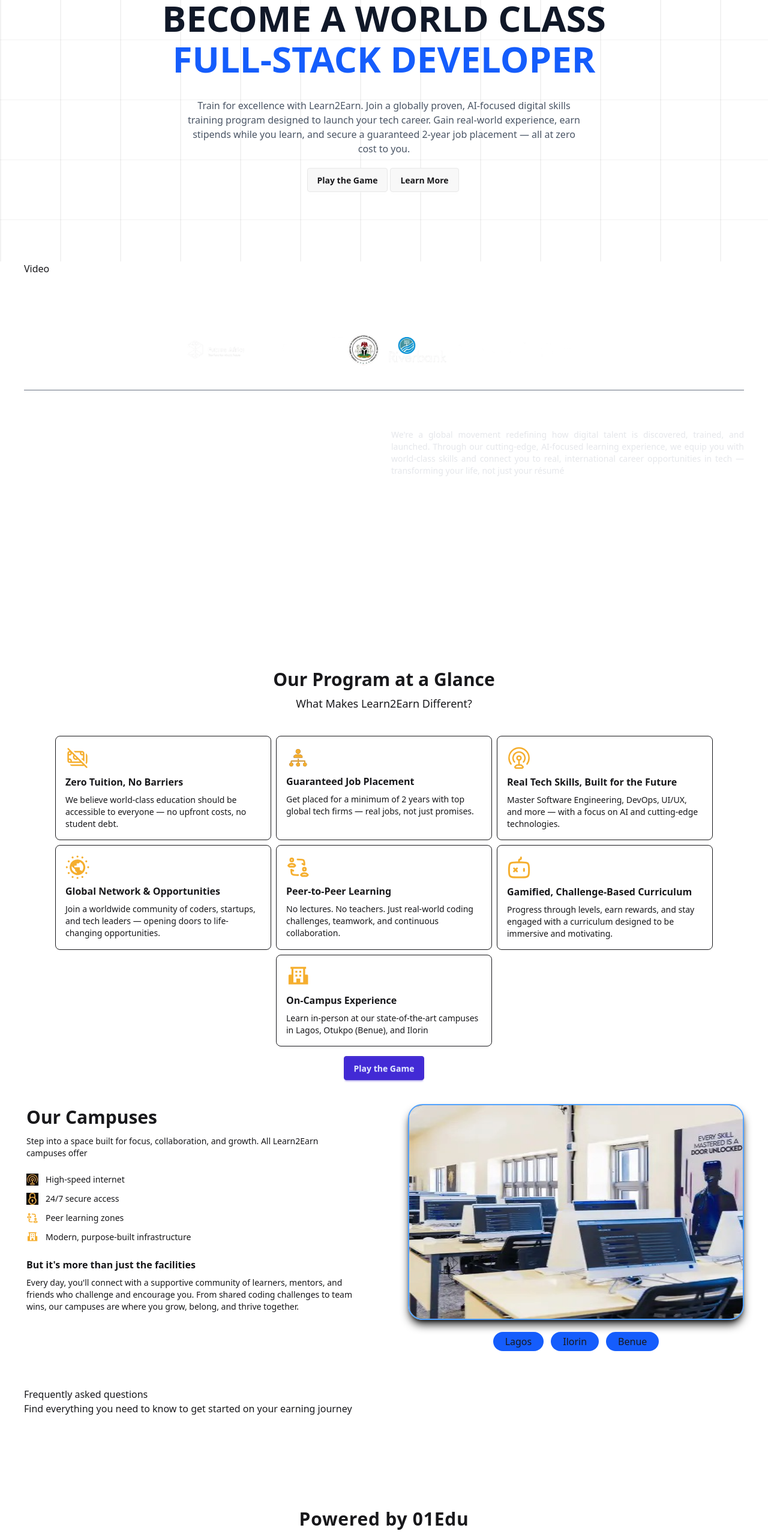
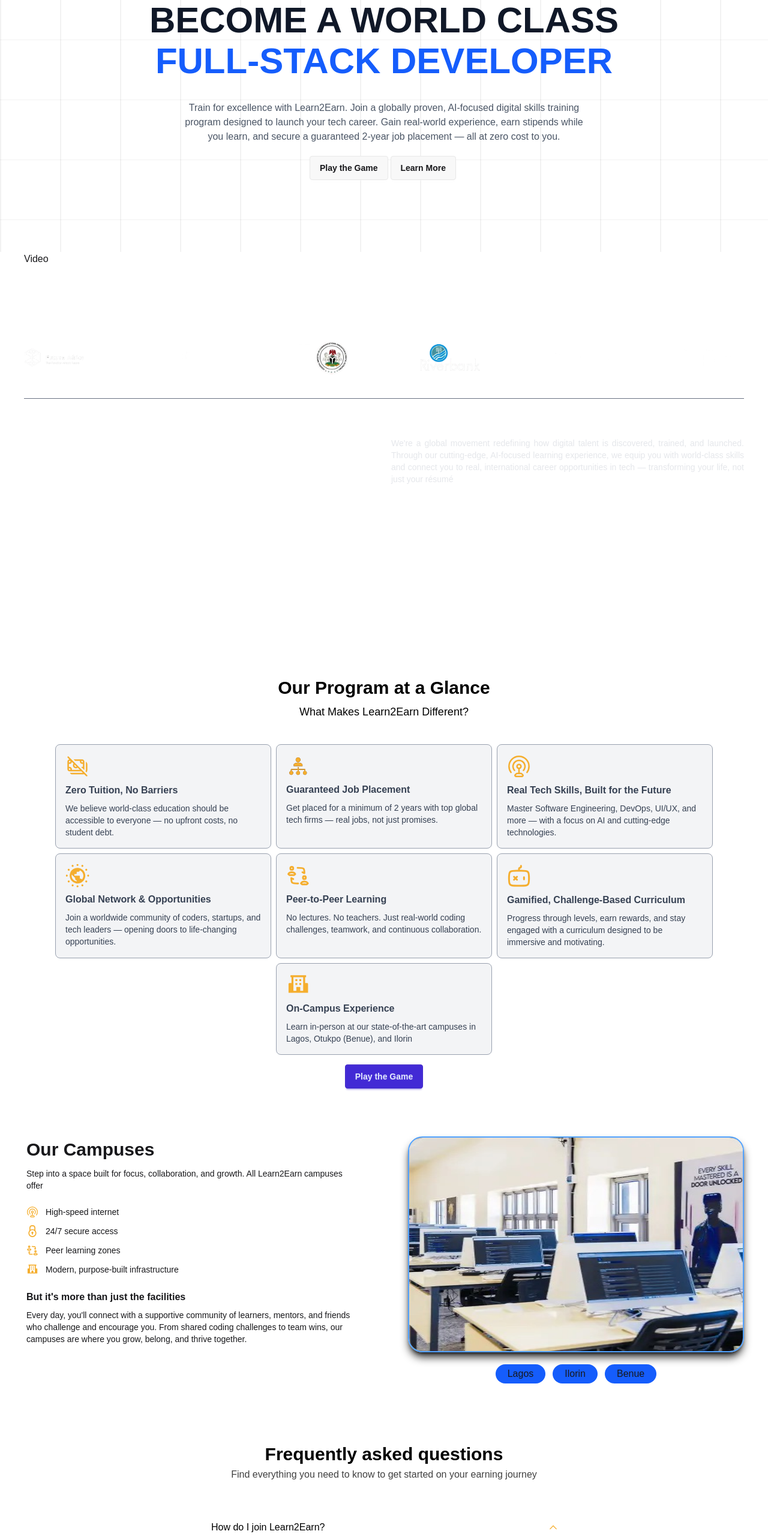
Before and after one commit to Tobadave/Day1, a React app in the folder frontend/: page / in a window 1280 px wide. Shown: the part 234-2797 px from the top of the page at 60% size. Built offline with nearby package versions, Linux system fonts and the light colour scheme; the HTML template or start-up script is replaced by a standard one.

Commit message:
touching up ui's

```diff
--- a/frontend/src/components/Landing/Info.jsx
+++ b/frontend/src/components/Landing/Campus.jsx
@@ -1,15 +1,14 @@
-// import { info } from 'console'
-info
 import React from 'react'
 import { info } from '../constants';
 
 const Info = () => {
     const data = info[0];
-
   return (
     <>
-        <span className='flex flex-row gap-20'>
+        {/* campus  */}
+        <span className='flex flex-row gap-20 md:py-10'>
 
+            {/*----------- Our Campus FEATURES */}
             <div className='flex flex-1'>
                 <div className='flex flex-col p-1'>
                 <div className='mb-3'>
@@ -18,7 +17,7 @@
                     <h2 className='text-sm'>
                         {data.p}</h2>
                 </div>
-
+                {/* The 4 features */}
                 <div className='flex flex-col py-2'>
                     {data.ft.map((list, idx)=>(
                         <div key={idx} className='flex flex-row gap-3 py-1 pb-2'>
@@ -27,24 +26,21 @@
                         </div>
                     ))}
                 </div>
-
-             <div className=''>
-                <h1 className='font-semibold py-2'>{data.head2}</h1>
-                <p className='font-light text-sm'>{data.info}</p>
-            </div>
-
+                {/* The 2 About SECTION */}
+                <div className=''>
+                    <h1 className='font-semibold py-2'>{data.head2}</h1>
+                    <p className='font-light text-sm'>{data.info}</p>
+                </div>
             </div>
             </div>
 
-
-
-            <div className='flex flex-1 flex-col'>
+            {/* ---------Picture Right Section */}
+            <div className='flex flex-1  b-300 flex-col'>
                 <div className='flex '>
                     <img src={data.image}
                         className='rounded-3xl border-blue-400
                         object-fill w-full h-90 border-2 shadow-black/90 shadow-lg' alt="" />
                 </div>
-
                 {/* location selection */}
                 <div className='justify-center flex gap-3 py-5'>
                     {data.button.map((li, idx)=>(
--- a/frontend/src/components/Landing/Details.jsx
+++ b/frontend/src/components/Landing/Details.jsx
@@ -6,27 +6,30 @@
     <div className="text-white">
       {partners.map((item, index) => (
         <div key={index} className="flex flex-col items-center my-8">
+
           {/* Partners Section */}
-          <h1 className="text-2xl my-2 font-semibold">{item.title}</h1>
+          <div className='flex flex-col items-center w-full max-h-60'>
+          <h1 className="text-3xl my-5 pb-0 font-semibold tracking-wide">{item.title}</h1>
 
-          {/* Logos */}
-          <div className="flex flex-wrap justify-center gap-4 my-4">
+          {/* Logos Horizontal */}
+          <div className="flex flex-wrap justify-between w-full gap-10 my-4">
             {item.partners.map((logo, idx) => (
               <div key={idx} className="flex items-center">
-                <img src={logo} alt="partner logo" className="w-24 h-auto object-contain" />
+                <img src={logo} alt="partner logo" className="w-[100px] object-contain" />
               </div>
             ))}
+            </div>
           </div>
 
           <hr className="w-full my-6 border-gray-500" />
 
           {/* About Section */}
-
           <div className="flex flex-col md:flex-row justify-between gap-6
             text-center md:text-left my-10">
-
-            <div className="flex-1 text-2xl font-semibold">{item.aboutText}</div>
-
+              {/* left side */}
+            <div className="flex-1 text-2xl font-semibold">
+              {item.aboutText}</div>
+              {/* right side */}
             <div className="flex-1 text-justify leading-5
             text-sm text-gray-200">{item.abouth2}</div>
           </div>
@@ -41,8 +44,6 @@
             ))}
           </div>
         </div>
-
-
       ))}
     </div>
   );
--- a/frontend/src/components/Landing/Faq.jsx
+++ b/frontend/src/components/Landing/Faq.jsx
@@ -1,42 +1,68 @@
-import React from 'react'
-import { faq } from '../constants'
-// faq
+import React, { useState } from 'react';
+import { faq, arrowicon } from '../constants';
 
 const Faq = () => {
   const data = faq[0];
+  const [openIndex, setOpenIndex] = useState(null);
+
+  const toggle = (index) => {
+    setOpenIndex(openIndex === index ? null : index);
+  };
 
   return (
     <>
-      <div className='py-10'>
-
+      <div className="py-10 bg-white text-black">
         <span>
-          {/* title */}
-          <div className=''>
-            <h1>{data.h1}</h1>
-            <p>{data.abt}</p>
+          {/* Title */}
+          <div className="text-center">
+            <h1 className="font-bold md:text-3xl">{data.h1}</h1>
+            <p className="p-1 text-neutral-700">{data.abt}</p>
           </div>
 
-          {/* question section */}
-          <div>
-            {data.questions.map((item, idx)=>(
-              <div key={idx}>
-                <head>
-                  <h1>{item.title}</h1>
-                </head>
+          {/* Question section */}
+          <div className="flex items-center justify-center">
+            <div className="flex flex-col justify-center w-2/4 py-10">
+              {data.questions.map((item, idx) => (
+                <div key={idx}>
+                  <div>
+                    <button
+                      onClick={() => toggle(idx)}
+                      className="w-full p-1 py-5 px-3 flex flex-row justify-between items-center"
+                    >
+                      <h1 className="font-[100px] text-left ">{item.title}</h1>
+                      <img
+                        src={arrowicon}
+                        alt="arrow"
+                        className={`transition-transform duration-300 w-3 ${
+                          openIndex === idx ? 'rotate-180' : 'rotate-0'
+                        }`}
+                      />
+                    </button>
 
-                <div>
-                  <p>{}</p>
+
+                    <div
+                      className={`transition-all duration-300 overflow-hidden ${
+                        openIndex === idx
+                          ? 'max-h-96 opacity-100 mt-2'
+                          : 'max-h-0 opacity-0'
+                      }`}
+                    >
+
+                    <div className='text-sm font-extralight px-2 pb-5'>
+                      <p className="p-1 text-neutral-700">{item.p1}</p>
+                      <p className="p-1 text-neutral-700">{item.p2}</p>
+                    </div>
+                    </div>
+                    <hr className='text-neutral-300 mx-0' />
+                  </div>
                 </div>
-              </div>
-            ))
-            }
+              ))}
+            </div>
           </div>
-
         </span>
       </div>
+    </>
+  );
+};
 
-    </>
-  )
-}
-
-export default Faq
+export default Faq;
--- a/frontend/src/components/Landing/Footer.jsx
+++ b/frontend/src/components/Landing/Footer.jsx
@@ -1,5 +1,5 @@
 import React from 'react'
-import { footer, navbar, mainlogo } from '../constants'
+import { footer, navbar, bglogo } from '../constants'
 import { NavLink } from 'react-router-dom';
 
 const Footer = () => {
@@ -10,45 +10,41 @@
     <>
         <footer className='flex flex-col'>
 
-            {/* powered by */}
-            <div className=''>
+            {/*----------Powered by 01Edu */}
+            <div className='bg-green-50 text-black'>
                 <div className='flex flex-col items-center h-80 md:py-10 text-center
                 justify-center'>
                     <h1
                     className='text-3xl font-semibold font pb-2
                     tracking-wide'>{data.top}</h1>
-                    <h1 className='w-1/2 font-light tracking-tight'>{data.abt}</h1>
+                    <h1 className='w-1/2 font-normal tracking-tight'>{data.abt}</h1>
                 </div>
             </div>
             {/* Ready to Start Your Journey? */}
-            <div className='flex flex-col justify-center items-center gap-5 py-10 h-100'>
+            <div className='bg-gray-800 flex flex-col justify-center items-center gap-5 py-10 h-100'>
                 <h1 className='text-3xl font-semibold'>{data.h1}</h1>
                 <h1 className='w-3/5 text-center
                 text-gray-400'>{data.details}</h1>
-
+            {/* Play the Game btn */}
                 <button className='btn w-fit mt-5'>
                     {data.btnText}
                 </button>
-
                 {/* <hr className="w-full border-gray-500" /> */}
             </div>
 
 
-
-
-            {/* icons */}
-            <div className='flex md:flex-row lg:w-2/4 gap-2 mb-20'>
-
+            {/* ---------------bottom footer */}
+            <div className='bg-gray-800 '>
+            <div className=' flex md:flex-row lg:w-2/4 gap-2 mb-20'>
+                {/*----Info*/}
                 <span className='flex flex-col
-                justify-between flex-1 gap-7'>
-                    {/* logo */}
-                    <img src={mainlogo} alt="Logo" className='
+                    justify-between flex-1 gap-7'>
+                    {/* bg-logo */}
+                    <img src={bglogo} alt="Logo" className='
                     w-40'/>
-
-                    {/* Empowering */}
+                    {/* Empowering everyone... */}
                     <h1 className='text-sm w-3/4 text-gray-300'>{data.info}</h1>
-
-                    {/* social links */}
+                    {/* social links icon ...*/}
                     <div className='flex flex-row gap-4'>
                         {data.down.map((item, idx)=>(
                             <div key={idx}>
@@ -58,8 +54,7 @@
                     </div>
                 </span>
 
-
-                {/* Quick Links */}
+                {/*--- Quick Links */}
                 <span className='flex flex-col flex-1 justify-start'>
                     <h1 className='font-semibold md:text-[16px] mb-3'>{data.h2}</h1>
 
@@ -79,7 +74,7 @@
                     </div>
                 </span>
             </div>
-
+        </div>
         </footer>
     </>
   )
--- a/frontend/src/components/Landing/Hero.jsx
+++ b/frontend/src/components/Landing/Hero.jsx
@@ -2,15 +2,15 @@
 
 function HeroSection() {
   return (
-    <section className="relative flex flex-col items-center justify-center py-24 text-center bg-white
+    <section className="relative flex flex-col items-center justify-center py-25 text-center bg-white
       [background-image:linear-gradient(to_right,rgba(0,0,0,0.05)_2px,transparent_2px),linear-gradient(to_bottom,rgba(0,0,0,0.05)_1px,transparent_1px)]
       [background-size:100px_100px]">
 
       {heroData.map((item, index)=>(
         <div key={index} className="flex flex-col items-center font-normal pt-20">
         <div
-          className="bg-green-200 text-gray-800 border-1
-          text-sm rounded-sm p-2 border-green-800">
+          className="bg-green-100 text-gray-800 border-1
+          text-sm rounded-sm p-2 border-gray-300">
             {item.info}</div>
 
         <span className="uppercase text-6xl my-5 font-semibold">
--- a/frontend/src/components/Landing/Program.jsx
+++ b/frontend/src/components/Landing/Program.jsx
@@ -5,7 +5,7 @@
 const Program = () => {
     const data = about[0];
   return (
-    <div>
+    <div className='bg-white text-black'>
         <span className='text-center'>
             <h1
             className='font-bold text-3xl py-2'>{data.h1}</h1>
@@ -18,7 +18,8 @@
             {data.lists.map((item, idx)=>(
 
             <div
-                className='flex flex-col border-1 rounded-lg p-4 max-w-90'
+                className='bg-gray-100 flex flex-col border-1
+                border-gray-400 rounded-lg p-4 max-w-90 text-gray-700'
                 key={idx}>
                     <div>
                         <img src={item.icon} alt=""
--- a/frontend/src/components/Navbar.jsx
+++ b/frontend/src/components/Navbar.jsx
@@ -1,4 +1,4 @@
-import React from 'react';
+import { mainlogo } from "./constants";
 import { navbar } from './constants';
 import { NavLink } from 'react-router-dom';
 
@@ -8,7 +8,8 @@
     border-gray-400 backdrop-blur-md shadow-md">
       <div className="py-5 flex justify-between items-center px-8">
         {/* Logo */}
-        <div className="text-xl font-bold text-black">MyLogo</div>
+        <img src={mainlogo} alt=""className="w-28" />
+        {/* <div className="text-xl font-bold text-black">MyLogo</div> */}
 
         {/* Nav Links */}
         <div className="flex gap-6">
--- a/frontend/src/components/constants.js
+++ b/frontend/src/components/constants.js
@@ -17,16 +17,18 @@
 import game from "../assets/icons/gamified.svg"
 import campus from "../assets/icons/campus.svg"
 import logo from "../assets/icons/icons.svg"
-
-import internet from "../assets/icons/internet.png"
-import secure from "../assets/icons/secure.png"
+import logo2 from "../assets/icons/logo.webp"
+import internet from "../assets/icons/internet.svg"
+import secure from "../assets/icons/secure.svg"
+import arrow from "../assets/icons/droparrow.svg"
 
 // icons2
 import { FaFacebook, FaInstagram, FaLinkedin, FaYoutube } from "react-icons/fa";
 import { FaSquareXTwitter } from "react-icons/fa6";
 
-
+export const bglogo = logo2;
 export const mainlogo = logo;
+export const arrowicon = arrow;
 
 export const navbar = [
     {name:"Home", path:"/"},
@@ -176,39 +178,36 @@
   {
     h1: "Frequently asked questions",
     abt: "Find everything you need to know to get started on your earning journey",
-
-        questions : [
+    questions: [
       {
         title: "How do I join Learn2Earn?",
-                p1:`Start by playing our free, fun online selection game — it tests your logic, memory, and problem-solving skills.`,
-                p2:`If you pass, you’ll be invited to join the Piscine — a 30-day, in-person coding bootcamp that challenges your grit, collaboration, and learning ability. Only top performers from the Piscine are admitted into the full Learn2Earn program. Think you’ve got what it takes? Play the Game`
-
+        p1: `Start by playing our free, fun online selection game — it tests your logic, memory, and problem-solving skills.`,
+        p2: `If you pass, you’ll be invited to join the Piscine — a 30-day, in-person coding bootcamp that challenges your grit, collaboration, and learning ability. Only top performers from the Piscine are admitted into the full Learn2Earn program. Think you’ve got what it takes? Play the Game.`,
       },
       {
-                title : "Is there an enrolment or application fee?",
-                p1:`No — there are no fees at all. The selection game, the training, and even the job placement are completely free to you.`,
-                p2:`Instead of paying tuition upfront, you’ll repay the cost of your free education by joining our global talent agency after graduation — where you’ll work on exciting international tech projects for a minimum period of 2 years. It’s your chance to gain real-world experience, earn a salary, and give back`
+        title: "Is there an enrolment or application fee?",
+        p1: `No — there are no fees at all. The selection game, the training, and even the job placement are completely free to you.`,
+        p2: `Instead of paying tuition upfront, you’ll repay the cost of your free education by joining our global talent agency after graduation — where you’ll work on exciting international tech projects for a minimum period of 2 years. It’s your chance to gain real-world experience, earn a salary, and give back.`,
       },
       {
-                title : "How does the selection process work?",
-                p1:`It starts with our online selection game — a free, fun challenge designed to test your logic, memory, and problem-solving skills.
-                    If you perform well, you’ll be invited to the Piscine — a 30-day, in-person coding bootcamp held at one of our campuses.`,
-
-                p2:`The Piscine is intense, collaborative, and immersive. You don’t need any tech background — just grit, curiosity, and the ability to learn fast. You’ll work on real coding challenges in a peer-to-peer environment that mimics real-world problem solving. Only the top performers from the Piscine are selected to join the full Learn2Earn program. Think of it as your audition for a life-changing opportunity.`
+        title: "How does the selection process work?",
+        p1: `It starts with our online selection game — a free, fun challenge designed to test your logic, memory, and problem-solving skills. If you perform well, you’ll be invited to the Piscine — a 30-day, in-person coding bootcamp held at one of our campuses.`,
+        p2: `The Piscine is intense, collaborative, and immersive. You don’t need any tech background — just grit, curiosity, and the ability to learn fast. You’ll work on real coding challenges in a peer-to-peer environment that mimics real-world problem solving. Only the top performers from the Piscine are selected to join the full Learn2Earn program. Think of it as your audition for a life-changing opportunity.`,
       },
       {
-                title : "Do I need prior programming experience to play the game?",
-                p1:`Not at all. You don’t need any coding background to get started. The game is designed to measure your natural aptitude — things like logic, memory, and problem-solving — not your existing technical skills. If you’re curious, determined, and love a good challenge, you’re exactly who we’re looking for.`,
-                p2:`No experience. Just potential.`
+        title: "Do I need prior programming experience to play the game?",
+        p1: `Not at all. You don’t need any coding background to get started. The game is designed to measure your natural aptitude — things like logic, memory, and problem-solving — not your existing technical skills. If you’re curious, determined, and love a good challenge, you’re exactly who we’re looking for.`,
+        p2: `No experience. Just potential.`,
       },
       {
-                title : "How long does the game take to complete?",
-                p1:`The game is adaptive, adjusting to your pace and skill level. Most players complete it within a few hours to a couple of days, depending on how much time you commit.`,
-                p2:`Top performers usually complete it in just 1 to 2 hours. But don’t worry — you can take breaks and play at your own speed. There’s no rush — just focus, play, and enjoy the challenge.`
-            }
-        ]
-    }
+        title: "How long does the game take to complete?",
+        p1: `The game is adaptive, adjusting to your pace and skill level. Most players complete it within a few hours to a couple of days, depending on how much time you commit.`,
+        p2: `Top performers usually complete it in just 1 to 2 hours. But don’t worry — you can take breaks and play at your own speed. There’s no rush — just focus, play, and enjoy the challenge.`,
+      },
+    ],
+  },
 ];
+
 
 export const info = [
     {
--- a/frontend/src/index.css
+++ b/frontend/src/index.css
@@ -2,8 +2,7 @@
 @plugin "daisyui";
 
 html, body {
-  height: auto;
-  overflow-y: auto;
+  font-family: "Poppins", sans-serif;
 }
 
 
--- a/frontend/src/pages/Landingpage.jsx
+++ b/frontend/src/pages/Landingpage.jsx
@@ -6,7 +6,7 @@
 import Program from '../components/Landing/Program'
 import Section from '../components/Landing/Section'
 import Faq from '../components/Landing/Faq'
-import Info from '../components/Landing/Info'
+import Info from '../components/Landing/Campus'
 // Info
 // Faq
 // Program
```
Lines whose indentation alone changed are shown as unchanged.
